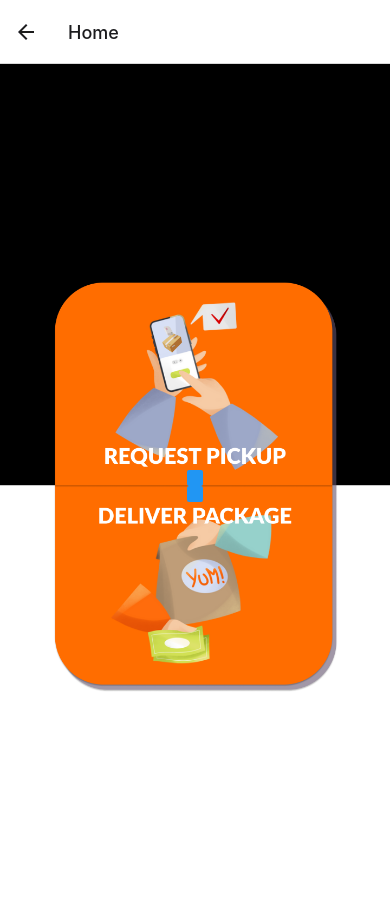
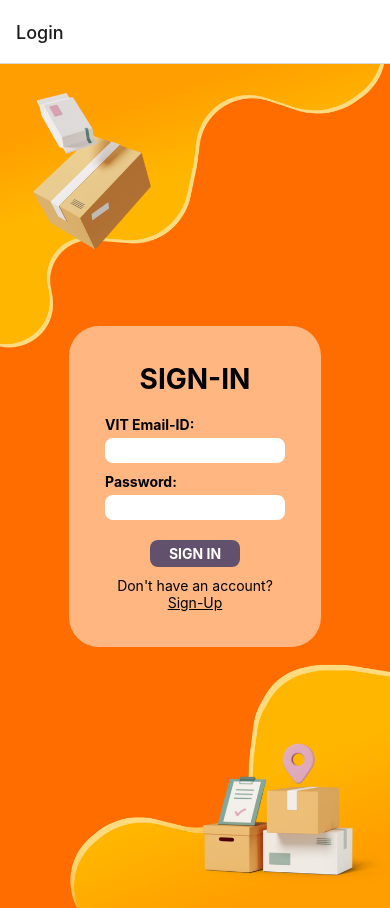
Before and after one commit to shrav-prakash/HackBattle2023-BKs-Frontend, a React Native app: screen / in a window 390 px wide. Built offline with nearby package versions, Linux system fonts and the light colour scheme.

Commit message:
feat: stored token

```diff
--- a/App.js
+++ b/App.js
@@ -1,27 +1,38 @@
-import { StyleSheet, Text, View } from 'react-native';
-import SignupForm from './components/SignupForm';
-import LoginForm from './components/LoginForm';
-import LandingPage from './components/LandingPage';
-import PickupRequest from './components/PickupRequest';
+import { StyleSheet, Text, View } from "react-native";
+import SignupForm from "./components/SignupForm";
+import LoginForm from "./components/LoginForm";
+import LandingPage from "./components/LandingPage";
+import PickupRequest from "./components/PickupRequest";
 import AsyncStorage from "@react-native-async-storage/async-storage";
 import { NavigationContainer } from "@react-navigation/native";
 import { createNativeStackNavigator } from "@react-navigation/native-stack";
+import { useEffect, useState } from "react";
 
 const Stack = createNativeStackNavigator();
 export default function App() {
-  let token = null;
-  AsyncStorage.getItem("token")
-    .then((t) => (token = t))
-    .catch((err) => console.log(err));
+  const [token, setToken] = useState(null);
+  const setAsyncStorage = async () => {
+    const t = await AsyncStorage.getItem("token");
+    setToken(t);
+  };
 
-  console.log(token)
-  return (
+  useEffect( () => {
+    setAsyncStorage();
+  }, []);
+
+  console.log(token);
+  return token? (
     <NavigationContainer>
-      <Stack.Navigator initialRouteName={token ? "Home" : "Login"}>
-        <Stack.Screen name="Login" component={LoginForm} />
+      <Stack.Navigator initialRouteName={"Home"}>
         <Stack.Screen name="Home" component={LandingPage} />
+        <Stack.Screen name="Pickup" component={PickupRequest} />
+      </Stack.Navigator>
+    </NavigationContainer>)
+    :
+    (<NavigationContainer>
+      <Stack.Navigator initialRouteName={"Login"}>
+        <Stack.Screen name="Login" component={LoginForm} token="lol" />
         <Stack.Screen name="Signup" component={SignupForm} />
-        <Stack.Screen name="Pickup" component={PickupRequest} />
       </Stack.Navigator>
     </NavigationContainer>
   );
--- a/components/LoginForm.js
+++ b/components/LoginForm.js
@@ -10,15 +10,12 @@
 import BgImg from "./BgImg";
 import InputWrapper from "./InputWrapper";
 import AsyncStorage from "@react-native-async-storage/async-storage";
+import RNRestart from 'react-native-restart';
 
-export default function LoginForm({ navigation }) {
-  AsyncStorage.getItem("token")
-    .then((t) => {
-      navigation.navigate("Home");
-    })
-    .catch((err) => console.log(err));
+export default function LoginForm({ navigation, token }) {
   const [email, setEmail] = useState("");
   const [pw, setPw] = useState("");
+  console.log(token)
 
   const loginHandler = async () => {
     console.log(JSON.stringify({ email, password: pw }));
@@ -36,10 +33,10 @@
         .json()
         .then((data) => {
           // store token in local storage and navigate to landing page
-          AsyncStorage.setItem("token", data.token).catch((err) =>
-            console.log(err)
-          );
-          navigation.navigate("Home");
+        //   AsyncStorage.setItem("token", data.token).catch((err) =>
+        //     console.log(err)
+        //   );
+          RNRestart.restart();
         })
         .catch((err) => console.log(err))
     );
--- a/package.json
+++ b/package.json
@@ -9,17 +9,18 @@
     "web": "expo start --web"
   },
   "dependencies": {
+    "@react-native-async-storage/async-storage": "1.18.2",
     "@react-navigation/native": "^6.1.7",
     "@react-navigation/native-stack": "^6.9.13",
     "expo": "~49.0.11",
     "expo-status-bar": "~1.6.0",
     "react": "18.2.0",
     "react-native": "0.72.4",
+    "react-native-restart": "^0.0.27",
     "react-native-router-flux": "^4.3.1",
     "react-native-safe-area-context": "4.6.3",
     "react-native-screens": "~3.22.0",
-    "react-native-select-dropdown": "^3.4.0",
-    "@react-native-async-storage/async-storage": "1.18.2"
+    "react-native-select-dropdown": "^3.4.0"
   },
   "devDependencies": {
     "@babel/core": "^7.20.0"
```
Also changed, not shown: 1 other file (tests, documents, lock files or other folders).
